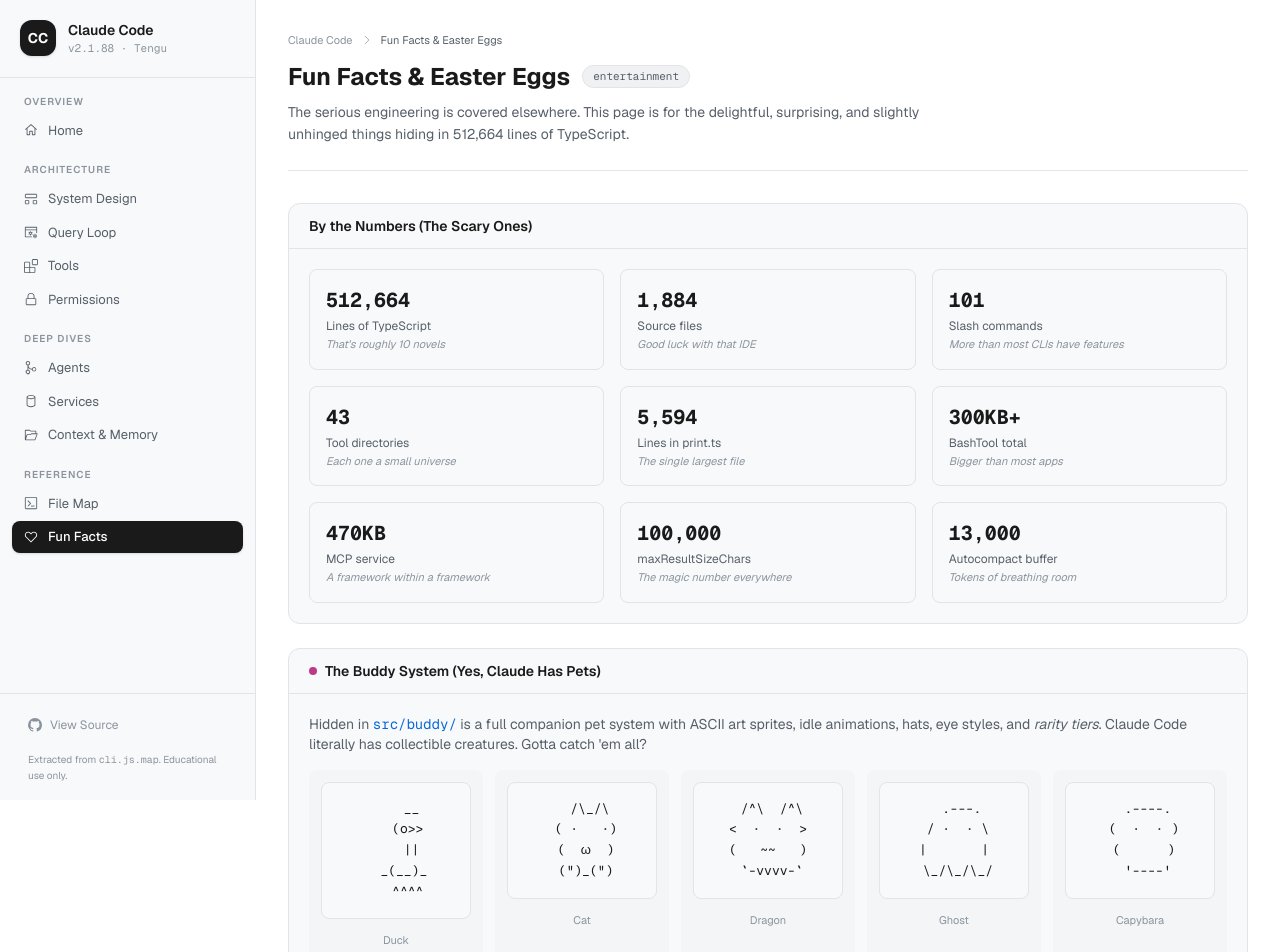
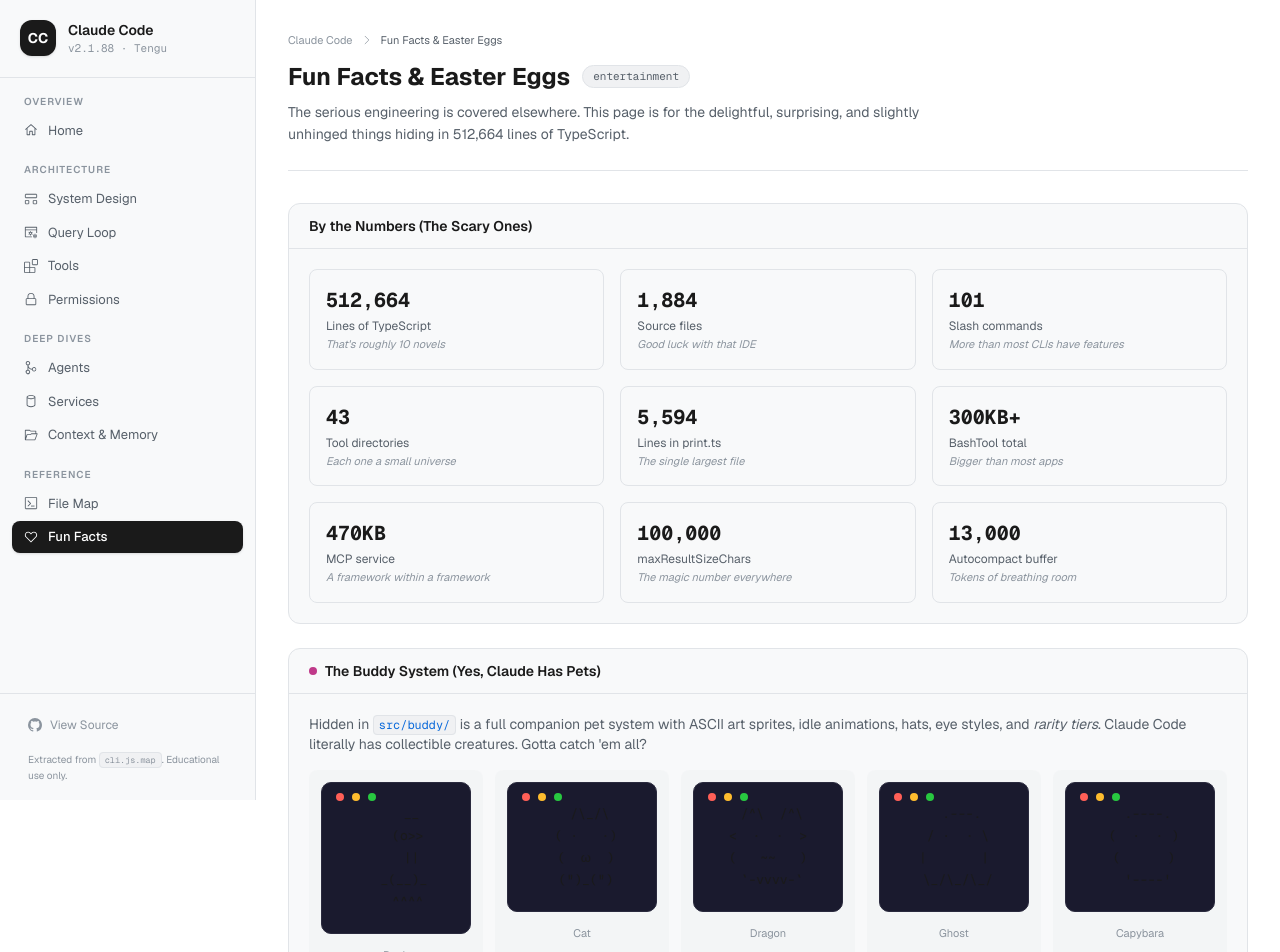
Before and after one commit to wu-changxing/claude-code-analysis, a Next.js app: page /fun-facts in a window 1280 px wide. Shown: the top 952 px of the page. Built offline with nearby package versions, Linux system fonts and the light colour scheme.

Commit message:
Enhance code display with dark terminal theme
- Code blocks: dark background (#1a1a2e), macOS window dots, rounded-xl
- CodeBlock component: optional filename badge, extra top padding
- Inline code: subtle border + background treatment
- Better contrast for code in light theme context

```diff
--- a/app/globals.css
+++ b/app/globals.css
@@ -64,15 +64,40 @@
 }
 
 pre {
-  background: var(--bg-secondary);
-  border: 1px solid var(--border);
-  border-radius: 8px;
-  padding: 16px;
+  background: #1a1a2e;
+  border: 1px solid #2a2a3e;
+  border-radius: 10px;
+  padding: 20px;
   overflow-x: auto;
   font-size: 13px;
-  line-height: 1.6;
+  line-height: 1.7;
+  position: relative;
+}
+
+pre::before {
+  content: '';
+  position: absolute;
+  top: 10px;
+  left: 14px;
+  width: 8px;
+  height: 8px;
+  border-radius: 50%;
+  background: #ff5f57;
+  box-shadow: 16px 0 0 #febc2e, 32px 0 0 #28c840;
 }
 
 pre code {
-  color: var(--text-primary);
+  color: #e2e8f0;
 }
+
+/* Syntax-like coloring for keywords in code blocks */
+pre .comment { color: #6b7280; font-style: italic; }
+
+/* Inline code */
+:not(pre) > code {
+  background: var(--bg-tertiary);
+  border: 1px solid var(--border);
+  border-radius: 4px;
+  padding: 1px 5px;
+  font-size: 0.85em;
+}
--- a/components/Section.tsx
+++ b/components/Section.tsx
@@ -75,14 +75,23 @@
 export function CodeBlock({
   code,
   language = "typescript",
+  filename,
 }: {
   code: string;
   language?: string;
+  filename?: string;
 }) {
   return (
-    <pre className="!bg-bg-primary !border-border !rounded-lg text-[13px] leading-relaxed overflow-x-auto">
-      <code className={`language-${language}`}>{code}</code>
-    </pre>
+    <div className="relative">
+      {filename && (
+        <div className="absolute top-2.5 right-3 px-2 py-0.5 rounded text-[10px] font-mono text-gray-400 bg-white/5">
+          {filename}
+        </div>
+      )}
+      <pre className="!rounded-xl text-[13px] leading-relaxed overflow-x-auto pt-8">
+        <code className={`language-${language}`}>{code}</code>
+      </pre>
+    </div>
   );
 }
 
```
